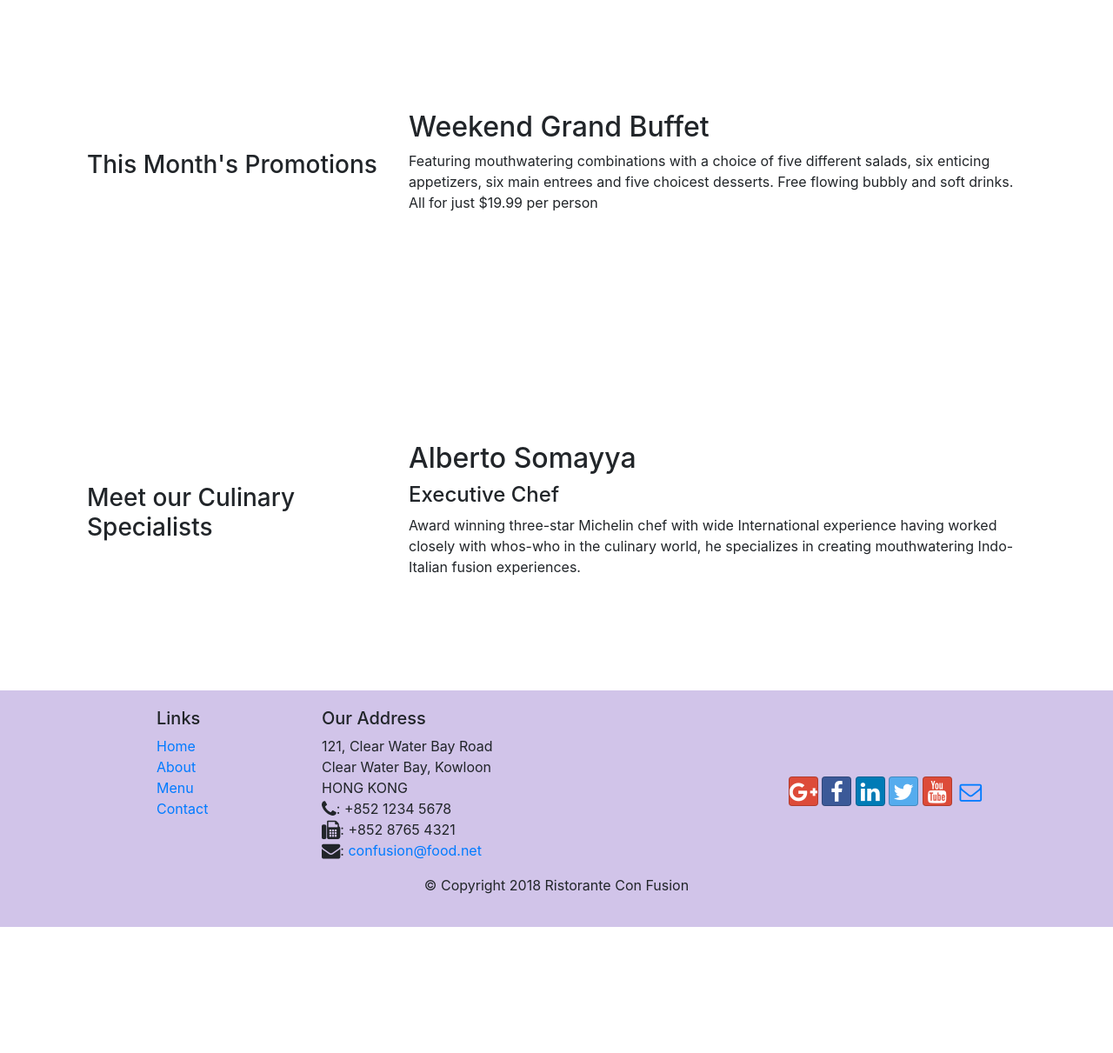
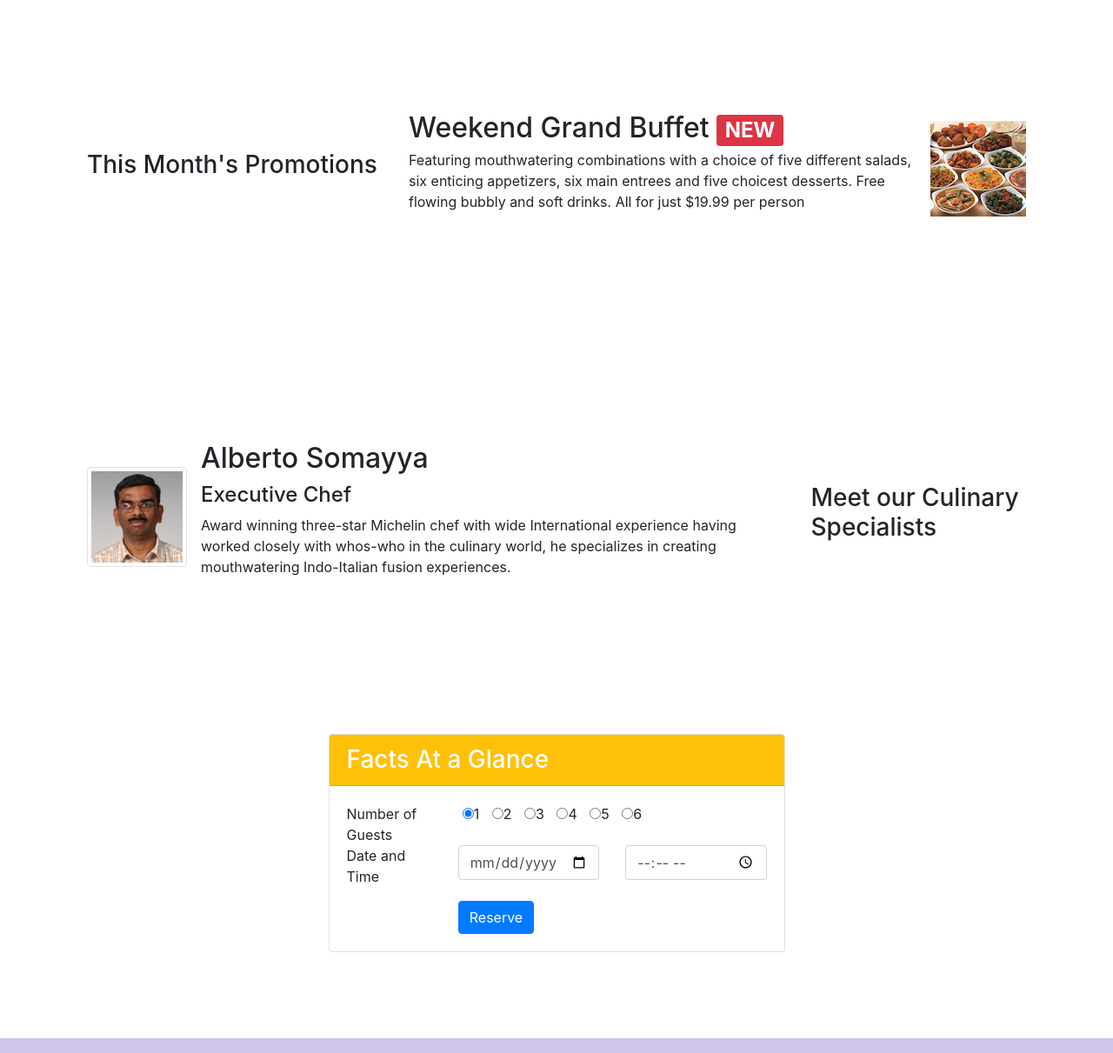
Before and after one commit to GustavoGordillo/conFusion, a website: page index.html in a window 1280 px wide. Shown: the part 740-1951 px from the top of the page at 87% size. Before the commit the page ends 1806 px from the top, so only its background shows below. Drawn offline with nearby package versions, Linux system fonts and the light colour scheme.

Commit message:
second assigment

```diff
--- a/css/styles.css
+++ b/css/styles.css
@@ -37,3 +37,7 @@ body{
 .navbar-dark {
     background-color: #512DA8;
 }
+
+.radio-inline{
+    padding:0 5px 0 5px;
+}
--- a/index.html
+++ b/index.html
@@ -40,16 +40,20 @@
                         <h1>Ristorante con Fusion</h1>
                         <p>We take inspiration from the World's best cuisines, and create a unique fusion experience. Our lipsmacking creations will tickle your culinary senses!</p>
                     </div>
-                    <div class="col-12 col-sm align-self-center">
+                    <div class="col-12 col-sm-3 align-self-center">
                         <img src="img/logo.png" class="img-fluid">
                     </div>
+                    <div class="col-12 col-sm-3 align-self-center">
+                        <button type="button" class="btn btn-warning btn-lg btn-block">Block level button</button>
+                    </div>
+
                 </div>
             </div>
-
         </div>
     </header>
 
     <div class="container">
+<!--        FIRST ROW-->
         <div class="row row-content align-items-center">
             <div class="col-12 col-sm-4 order-sm-last col-md-3">
                 <h3>Our Lipsmacking Culinary Creations</h3>
@@ -69,24 +73,30 @@
             </div>
         </div>
 
-
+<!--        SECOND ROW -->
         <div class="row row-content align-items-center">
             <div class="col-12 col-sm-4">
                 <h3>This Month's Promotions</h3>
             </div>
+
             <div class="col-12 col-sm">
-                <h2>Weekend Grand Buffet</h2>
-                <p>Featuring mouthwatering combinations with a choice of five different salads, six enticing appetizers, six main entrees and five choicest desserts. Free flowing bubbly and soft drinks. All for just $19.99 per person </p>
+                <div class="media">
+                    <div class="media-body">
+                        <h2 class="mt-0 mb-1">Weekend Grand Buffet <span class="badge badge-danger">NEW</span> </h2>
+                        <p class="d-none d-sm-block">Featuring mouthwatering combinations with a choice of five different salads, six enticing appetizers, six main entrees and five choicest desserts. Free flowing bubbly and soft drinks. All for just $19.99 per person </p>
+                    </div>
+                    <img class="ml-3 align-self-center" src="img/buffet.png" alt="Generic placeholder image">
+                </div>
             </div>
         </div>
-
+<!--THIRD ROW -->
         <div class="row row-content align-items-center">
-            <div class="col-12 col-sm-4">
+            <div class="col-12 col-sm-4 order-sm-last col-md-3">
                 <h3>Meet our Culinary Specialists</h3>
             </div>
             <div class="col col-sm">
                 <div class="media">
-<!--                    <img class="d-flex mr-3 img-thumbnail align-self-center" src="img/alberto.png" alt="Alberto Somayya">-->
+                    <img class="d-flex mr-3 img-thumbnail align-self-center" src="img/alberto.png" alt="Alberto Somayya">
                     <div class="media-body">
                         <h2 class="mt-0">Alberto Somayya</h2>
                         <h4>Executive Chef</h4>
@@ -95,6 +105,46 @@
                             whos-who in the culinary world, he specializes in
                             creating mouthwatering Indo-Italian fusion experiences.
                         </p>
+                    </div>
+                </div>
+            </div>
+        </div>
+
+
+        <div class="row row-content">
+            <div class="col-12 col-sm-6 offset-sm-3 align-items-center">
+                <div class="card">
+                    <h3 class="card-header bg-warning text-white">Facts At a Glance</h3>
+                    <div class="card-body">
+                        <dl class="row">
+                            <dt class="col-12 col-sm-3 font-weight-normal">Number of Guests</dt>
+                            <dd class="col-12 col-sm-9">
+                                <label class="radio-inline radio-button"><input type="radio" name="optradio" checked>1</label>
+                                <label class="radio-inline"><input type="radio" name="optradio">2</label>
+                                <label class="radio-inline"><input type="radio" name="optradio">3</label>
+                                <label class="radio-inline"><input type="radio" name="optradio">4</label>
+                                <label class="radio-inline"><input type="radio" name="optradio">5</label>
+                                <label class="radio-inline"><input type="radio" name="optradio">6</label>
+                            </dd>
+                            <dt class="col-12 col-sm-3 font-weight-normal">Date and Time</dt>
+                            <dd class="col-12 col-sm-9">
+                                <form>
+                                    <div class="row">
+                                        <div class="col-12 col-sm-6">
+                                            <input type="date" class="form-control" placeholder="Date">
+                                        </div>
+                                        <div class="col-12 col-sm-6">
+                                            <input type="time" class="form-control" placeholder="Time">
+                                        </div>
+                                    </div>
+                                </form>
+                            </dd>
+                        </dl>
+                        <div class="row">
+                            <div class="col offset-sm-3">
+                                <a href="#" class="btn btn-primary">Reserve</a>
+                            </div>
+                        </div>
                     </div>
                 </div>
             </div>
```
